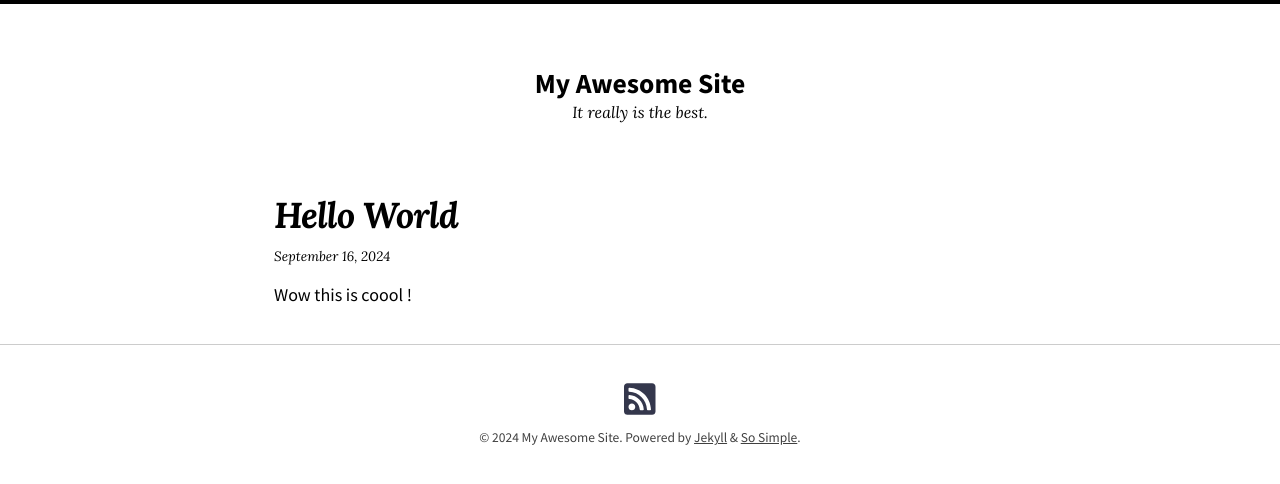
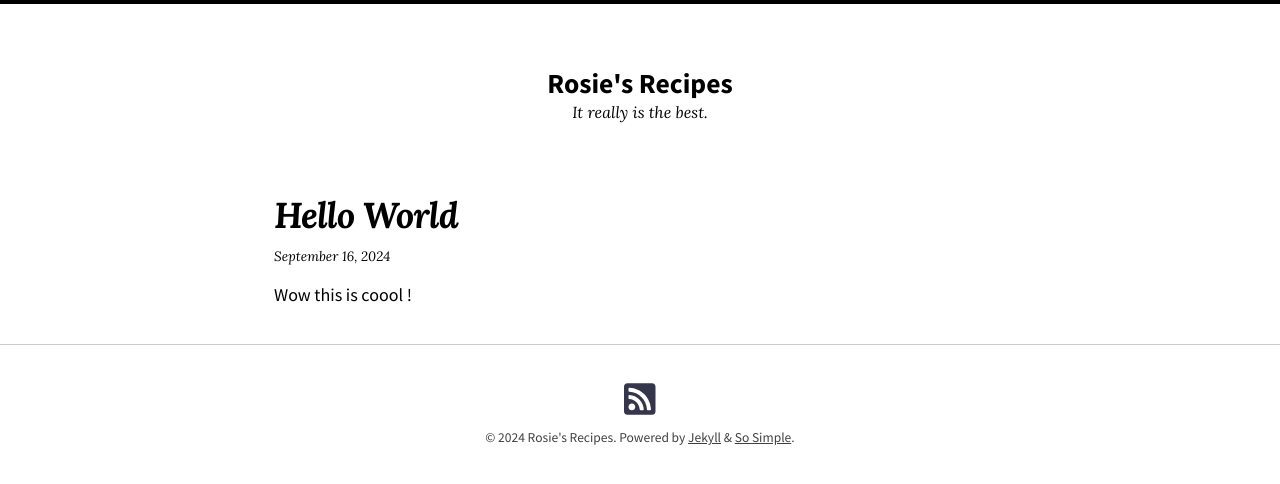
Before and after one commit to chai-nadig/rosie-recipes, a Jekyll site: the page built from index.md, in a window 1280 px wide. Shown: the top 484 px of the page. Built offline with Jekyll 4.4.1, drawn with Linux system fonts in a browser that asks for light colours; nearby versions of some CDN libraries.

Commit message:
try this

```diff
--- a/_config.yml
+++ b/_config.yml
@@ -17,10 +17,10 @@
 # remote_theme: mmistakes/so-simple-theme
 skin: "/assets/css/skins/default.css"
 locale: en-US
-title: "My Awesome Site"
+title: "Rosie's Recipes"
 description: "It really is the best."
-baseurl: # the subpath of your site, e.g. "/blog"
-url: # the base hostname & protocol for your site e.g. "https://mmistakes.github.io"
+baseurl: "/rosie-recipes" # the subpath of your site, e.g. "/blog"
+url: "https://chai-nadig.github.io/" # the base hostname & protocol for your site e.g. "https://mmistakes.github.io"
 logo: # path of site logo, e.g. "/images/logo.png"
 date_format: "%B %-d, %Y"
 read_time: # reading time estimates, e.g. true
```
